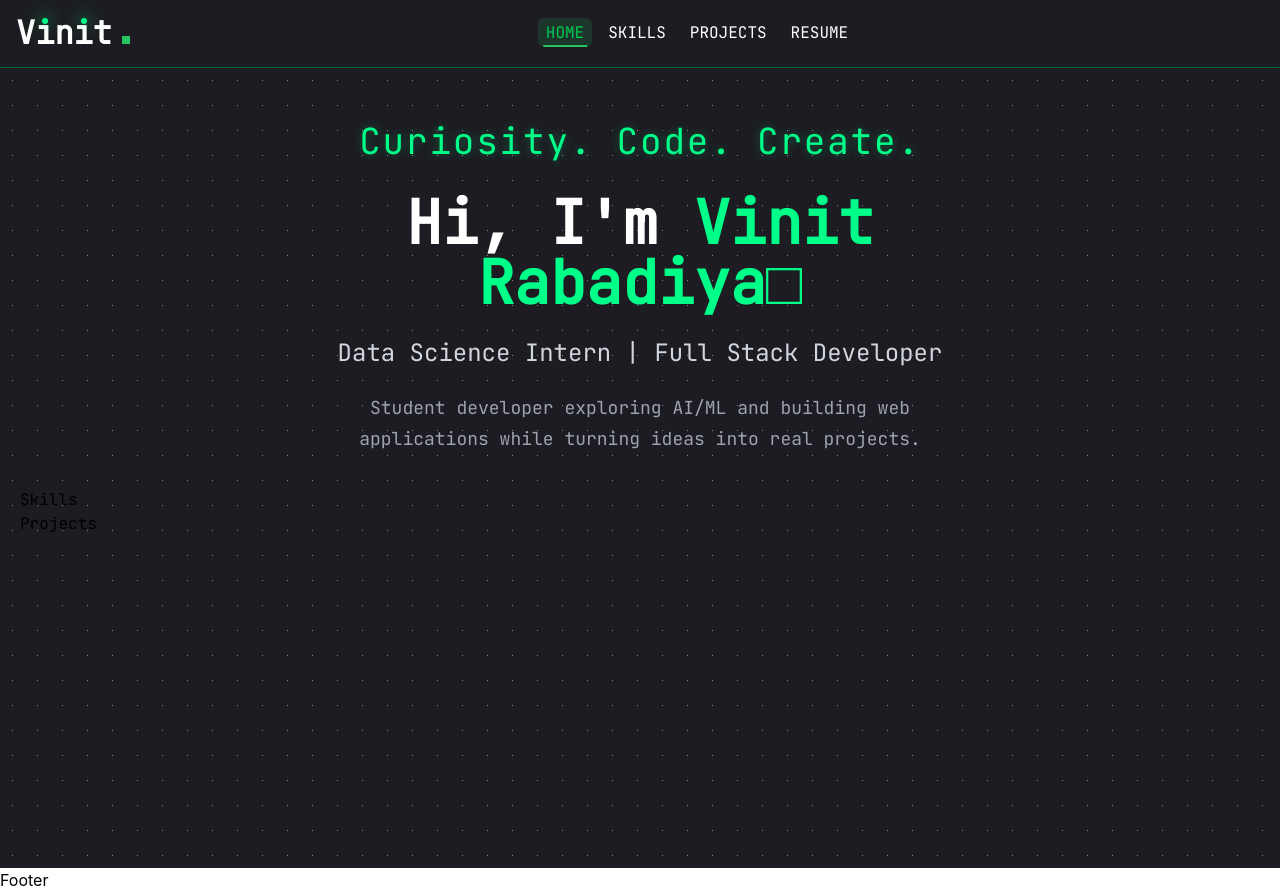
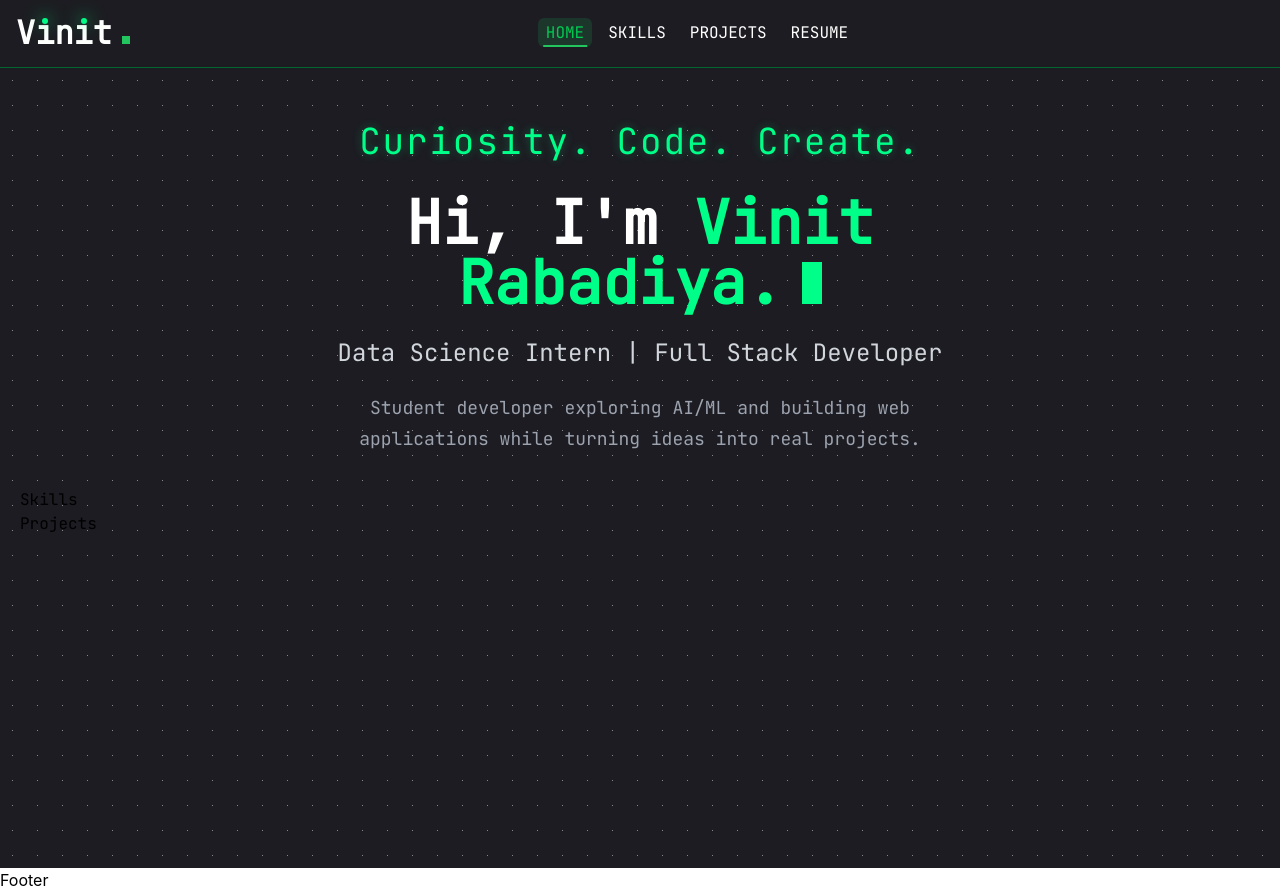
Before and after one commit to Vinit-Rabadiya/Portfolio, a React (Vite) app in the folder personalPortfolio/: page / in a window 1280 px wide. Built offline with nearby package versions, Linux system fonts and the light colour scheme.

Commit message:
added blinking box

```diff
--- a/personalPortfolio/src/pages/Home/Home.css
+++ b/personalPortfolio/src/pages/Home/Home.css
@@ -39,3 +39,23 @@
 .hero-content h1 {
   user-select: none;
 }
+
+.blink-cursor::after {
+  content: " ";
+  animation: blink-caret 1s step-end infinite;
+  display: inline-block;
+  margin-left: 20px;
+  width: 20px;
+  height: 0.7em;
+  background-color: #00ff88;
+}
+
+@keyframes blink-caret {
+  0%,
+  100% {
+    opacity: 1;
+  }
+  50% {
+    opacity: 0;
+  }
+}
--- a/personalPortfolio/src/pages/Home/Home.jsx
+++ b/personalPortfolio/src/pages/Home/Home.jsx
@@ -31,8 +31,11 @@ function Home() {
               Curiosity. Code. Create.
             </p>
             <h1 className="text-5xl md:text-6xl font-bold mb-6 text-white">
-              Hi, I'm <span className="text-[#00ff88]">Vinit Rabadiya</span>
-              <span className="text-[#00ff88]">□</span>
+              Hi, I'm <span className="text-[#00ff88]">Vinit Rabadiya.</span>
+              <span
+                className="blink-cursor text-[#00ff88]"
+                aria-hidden="true"
+              ></span>
             </h1>
 
             <h2 className="text-2xl md:text-2xl text-gray-300 mb-6">
```
